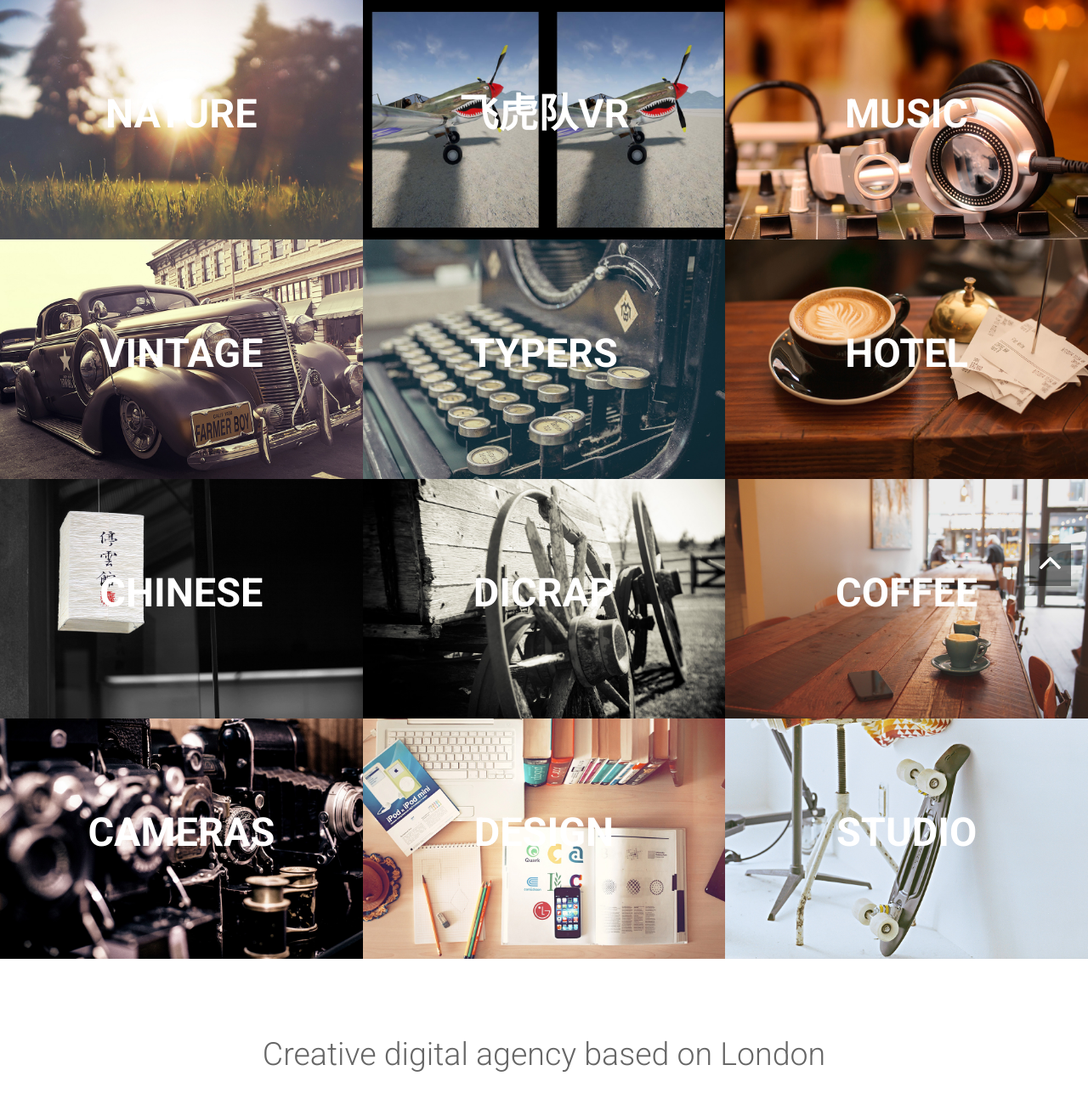
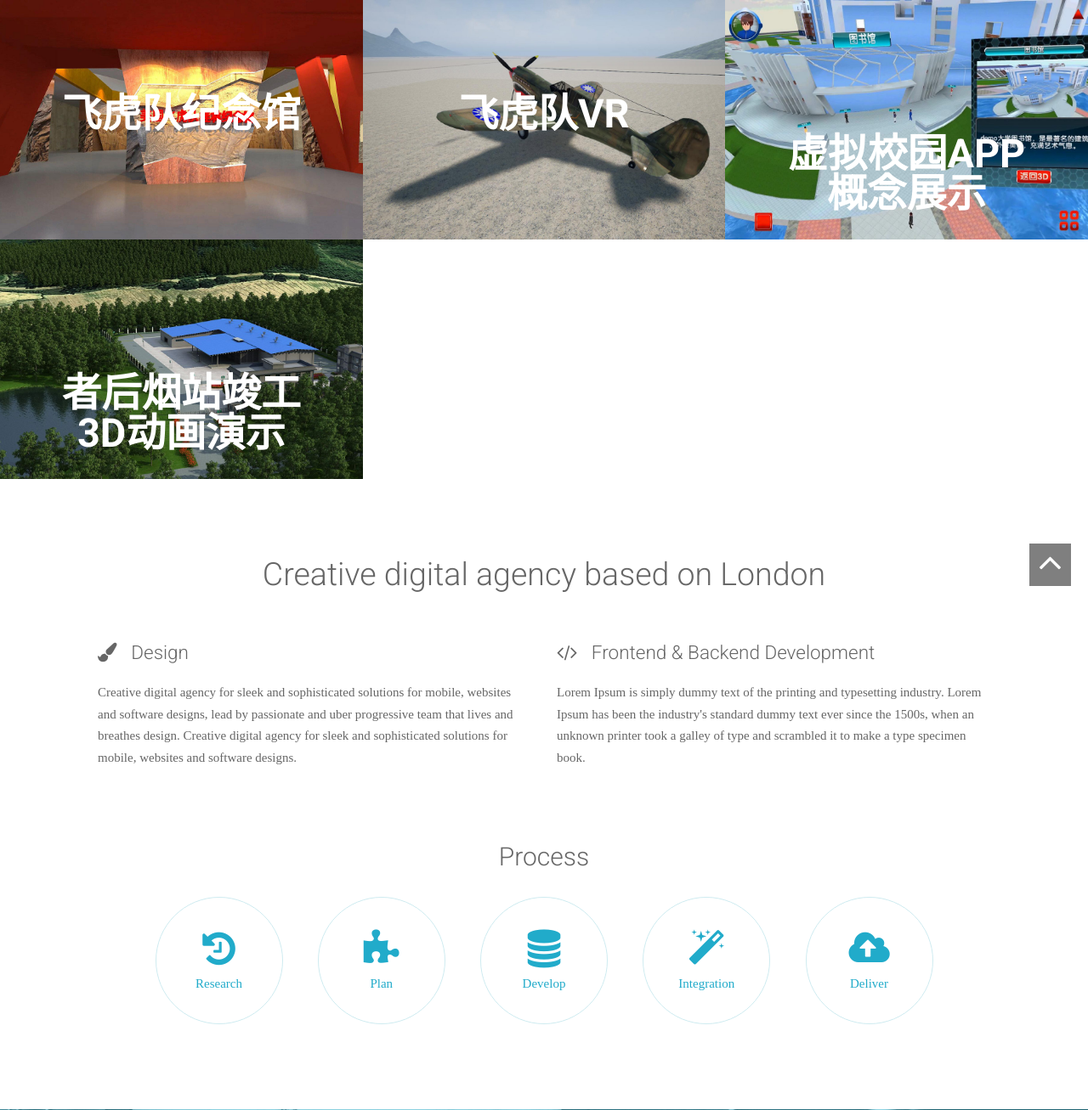
Before and after one commit to AntiTiredWorkStudio/at, a PHP site: page / in a window 1280 px wide. Shown: the part 90-1397 px from the top of the page at 85% size. Run offline with PHP 8.4, Linux system fonts and the light colour scheme.

Commit message:
案例展示部分对gallery jquery框架的页面优化
<figure class="effect-oscar  wowload fadeInUp">
<img src="图片路径" alt="img01"/>
<figcaption>
<h2>标题</h2>
<p>核心内容描述<br>
<a href="图片路径" gallery="序号" title="图片序号" data-gallery01>更多</a>
<br/>
<a href="图片路径" style="visibility:hidden" title="图片序号"
data-gallery03></a>
</figcaption>
</figure>

```diff
--- a/assets/style.css
+++ b/assets/style.css
@@ -108,7 +108,7 @@ p{font-size:1em;line-height: 1.7em; margin-bottom: 1.7em;}
 	.navbar-brand{padding-top: 11px;}
 	.process ul li{margin:0 0.5em; }
 
-	.grid figure h2{font: 700 1.5em Roboto,Arial,Helvetica;}
+	.grid figure h2{font: 700 1.5em Microsoft YaHei;}
 	figure.effect-oscar figcaption{padding: 12%;}
 	figure.effect-oscar figcaption::before,figure.effect-chico figcaption::before{top: 20px;right: 20px;bottom: 20px;left: 20px;}
 
--- a/index.html
+++ b/index.html
@@ -83,105 +83,57 @@
 <!-- works -->
 <div id="works"  class=" clearfix grid">
     <figure class="effect-oscar  wowload fadeIn">
-        <img src="images/portfolio/1.jpg" alt="img01"/>
+        <img src="images/demos/mflytiger/jng01.jpg" alt="img01"/>
         <figcaption>
-            <h2>Nature</h2>
-            <p>Lily likes to play with crayons and pencils<br>
-            <a href="images/portfolio/1.jpg" title="1" data-gallery01>View more</a></p>
+            <h2>飞虎队纪念馆</h2>
+            <p>UE4开发路线制作虚拟仿真展馆<br>
+            <a href="images/demos/mflytiger/jng01.jpg" gallery="01" title="01" data-gallery01>更多</a></p>
+			<br/>
+			<a href="images/demos/mflytiger/jng02.jpg" style="visibility:hidden" title="02" data-gallery01></a>
+			<a href="images/demos/mflytiger/jng03.jpg" style="visibility:hidden" title="03" data-gallery01></a>
+			<a href="images/demos/mflytiger/jng04.jpg" style="visibility:hidden" title="04" data-gallery01></a>
+			<a href="images/demos/mflytiger/jng05.jpg" style="visibility:hidden" title="05" data-gallery01></a>
+			<a href="images/demos/mflytiger/jng06.jpg" style="visibility:hidden" title="06" data-gallery01></a>
         </figcaption>
     </figure>
      <figure class="effect-oscar  wowload fadeInUp">
-        <img src="images/demos/flytiger/flytiger_1.jpg" alt="img01"/>
+        <img src="images/demos/flytiger/flytiger_2.jpg" alt="img01"/>
         <figcaption>
             <h2>飞虎队VR</h2>
             <p>UE4开发路线制作具有VR交互性的App<br>
-            <a href="images/demos/flytiger/flytiger_1.jpg" title="01" data-gallery02>更多</a>
+            <a href="images/demos/flytiger/flytiger_2.jpg" gallery="02" title="01" data-gallery02>更多</a>
 			<br/>
-			<a href="images/demos/flytiger/flytiger_2.jpg" style="visibility:hidden" title="02" data-gallery02></a>
+			<a href="images/demos/flytiger/flytiger_1.jpg" style="visibility:hidden" title="02" data-gallery02></a>
 			<a href="images/demos/flytiger/flytiger_3.jpg" style="visibility:hidden" title="03" data-gallery02></a>
 			<a href="images/demos/flytiger/flytiger_4.jpg" style="visibility:hidden" title="04" data-gallery02></a>
 			<a href="images/demos/flytiger/flytiger_5.jpg" style="visibility:hidden" title="05" data-gallery02></a>
         </figcaption>
     </figure>
      <figure class="effect-oscar  wowload fadeInUp">
-        <img src="images/portfolio/3.jpg" alt="img01"/>
+        <img src="images/demos/vcollege/4xnxy_.jpg" alt="img01"/>
         <figcaption>
-            <h2>music</h2>
-            <p>Lily likes to play with crayons and pencils<br>
-            <a href="images/portfolio/3.jpg" title="1" data-gallery>View more</a></p>
+            <h2>虚拟校园App概念展示</h2>
+            <p>一款SNS和O2O结合的校园主题App<br>
+            <a href="images/demos/vcollege/1xnxy_.jpg" gallery="03" title="01" data-gallery03>更多</a>
+			<br/>
+			<a href="images/demos/vcollege/2xnxy_.jpg" style="visibility:hidden" title="02" data-gallery03></a>
+			<a href="images/demos/vcollege/3xnxy_.jpg" style="visibility:hidden" title="03" data-gallery03></a>
+			<a href="images/demos/vcollege/4xnxy_.jpg" style="visibility:hidden" title="04" data-gallery03></a>
+			<a href="images/demos/vcollege/5xnxy_.jpg" style="visibility:hidden" title="05" data-gallery03></a>
+			<a href="images/demos/vcollege/6xnxy_.jpg" style="visibility:hidden" title="06" data-gallery03></a>
+			<a href="images/demos/vcollege/7xnxy_.jpg" style="visibility:hidden" title="07" data-gallery03></a>
+			<a href="images/demos/vcollege/8xnxy_.jpg" style="visibility:hidden" title="08" data-gallery03></a>
         </figcaption>
     </figure>
      <figure class="effect-oscar  wowload fadeInUp">
-        <img src="images/portfolio/4.jpg" alt="img01"/>
+        <img src="images/demos/zhou/1_zhehou.jpg" alt="img01"/>
         <figcaption>
-            <h2>Vintage</h2>
-            <p>Lily likes to play with crayons and pencils<br>
-            <a href="images/portfolio/4.jpg" title="1" data-gallery>View more</a></p>
-        </figcaption>
-    </figure>
-     <figure class="effect-oscar  wowload fadeInUp">
-        <img src="images/portfolio/5.jpg" alt="img01"/>
-        <figcaption>
-            <h2>Typers</h2>
-            <p>Lily likes to play with crayons and pencils<br>
-            <a href="images/portfolio/5.jpg" title="1" data-gallery>View more</a></p>
-        </figcaption>
-    </figure>
-
-     <figure class="effect-oscar  wowload fadeInUp">
-        <img src="images/portfolio/6.jpg" alt="img01"/>
-        <figcaption>
-            <h2>hotel</h2>
-            <p>Lily likes to play with crayons and pencils<br>
-            <a href="images/portfolio/6.jpg" title="1" data-gallery>View more</a></p>
-        </figcaption>
-    </figure>
-    <figure class="effect-oscar  wowload fadeInUp">
-        <img src="images/portfolio/7.jpg" alt="img01"/>
-        <figcaption>
-            <h2>Chinese</h2>
-            <p>Lily likes to play with crayons and pencils<br>
-            <a href="images/portfolio/7.jpg" title="1" data-gallery>View more</a></p>
-        </figcaption>
-    </figure>
-    <figure class="effect-oscar  wowload fadeInUp">
-        <img src="images/portfolio/8.jpg" alt="img01"/>
-        <figcaption>
-            <h2>Dicrap</h2>
-            <p>Lily likes to play with crayons and pencils<br>
-            <a href="images/portfolio/8.jpg" title="1" data-gallery>View more</a></p>
-        </figcaption>
-    </figure>
-    <figure class="effect-oscar  wowload fadeInUp">
-        <img src="images/portfolio/9.jpg" alt="img01"/>
-        <figcaption>
-            <h2>Coffee</h2>
-            <p>Lily likes to play with crayons and pencils<br>
-            <a href="images/portfolio/9.jpg" title="1" data-gallery>View more</a></p>
-        </figcaption>
-    </figure>
-    <figure class="effect-oscar  wowload fadeInUp">
-        <img src="images/portfolio/10.jpg" alt="img01"/>
-        <figcaption>
-            <h2>cameras</h2>
-            <p>Lily likes to play with crayons and pencils<br>
-            <a href="images/portfolio/10.jpg" title="1" data-gallery>View more</a></p>
-        </figcaption>
-    </figure>
-    <figure class="effect-oscar  wowload fadeInUp">
-        <img src="images/portfolio/11.jpg" alt="img01"/>
-        <figcaption>
-            <h2>design</h2>
-            <p>Lily likes to play with crayons and pencils<br>
-            <a href="images/portfolio/11.jpg" title="1" data-gallery>View more</a></p>
-        </figcaption>
-    </figure>
-    <figure class="effect-oscar  wowload fadeInUp">
-        <img src="images/portfolio/12.jpg" alt="img01"/>
-        <figcaption>
-            <h2>studio</h2>
-            <p>Lily likes to play with crayons and pencils<br>
-            <a href="images/portfolio/12.jpg" title="1" data-gallery>View more</a></p>
+            <h2>者后烟站竣工3d动画演示</h2>
+            <p>通过精良的3D渲染技术实现仿真展示视频<br>
+            <a href="images/demos/zhou/1_zhehou.jpg" gallery="04" title="01" data-gallery04>更多</a>
+			<br/>
+			<a href="images/demos/zhou/2_zhehou.jpg" style="visibility:hidden" title="03" data-gallery04></a>
+			<a href="images/demos/zhou/3_zhehou.jpg" style="visibility:hidden" title="04" data-gallery04></a>
         </figcaption>
     </figure>
 </div>
```
Also changed, not shown: assets/gallery/jquery.blueimp-gallery.min.js, images/demos/mflytiger/jng01.jpg (added), images/demos/mflytiger/jng02.jpg (added), images/demos/mflytiger/jng03.jpg (added), images/demos/mflytiger/jng04.jpg (added), images/demos/mflytiger/jng05.jpg (added), images/demos/mflytiger/jng06.jpg (added), images/demos/vcollege/1xnxy_.jpg (added), images/demos/vcollege/2xnxy_.jpg (added), images/demos/vcollege/3xnxy_.jpg (added), images/demos/vcollege/4xnxy_.jpg (added), images/demos/vcollege/5xnxy_.jpg (added), images/demos/vcollege/6xnxy_.jpg (added), images/demos/vcollege/7xnxy_.jpg (added), 4 more files.
